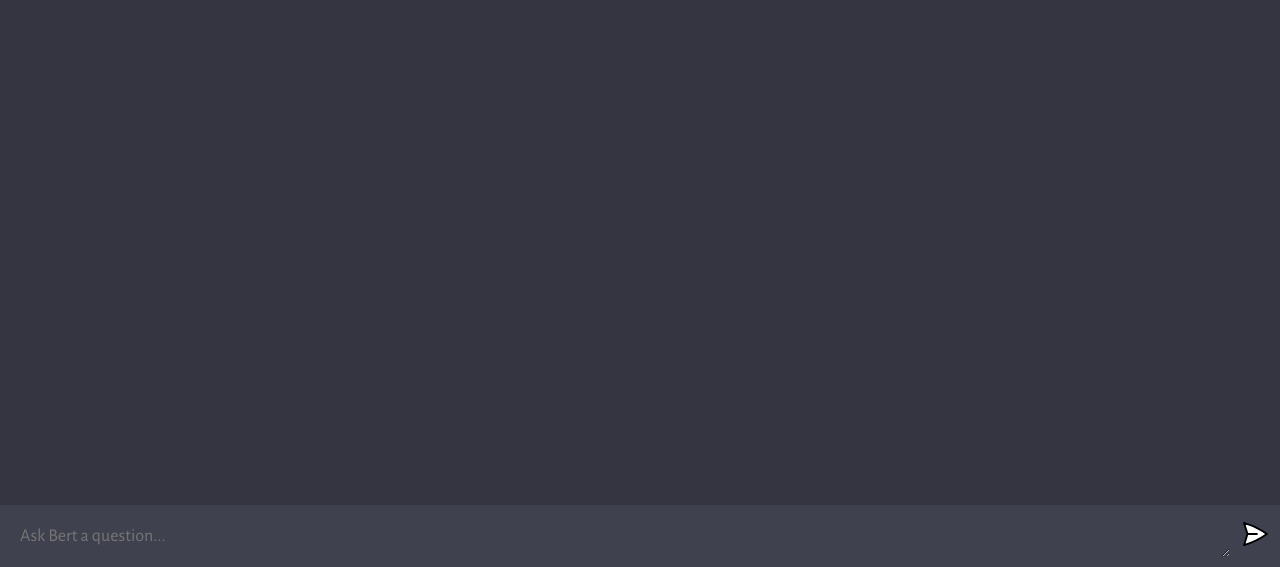
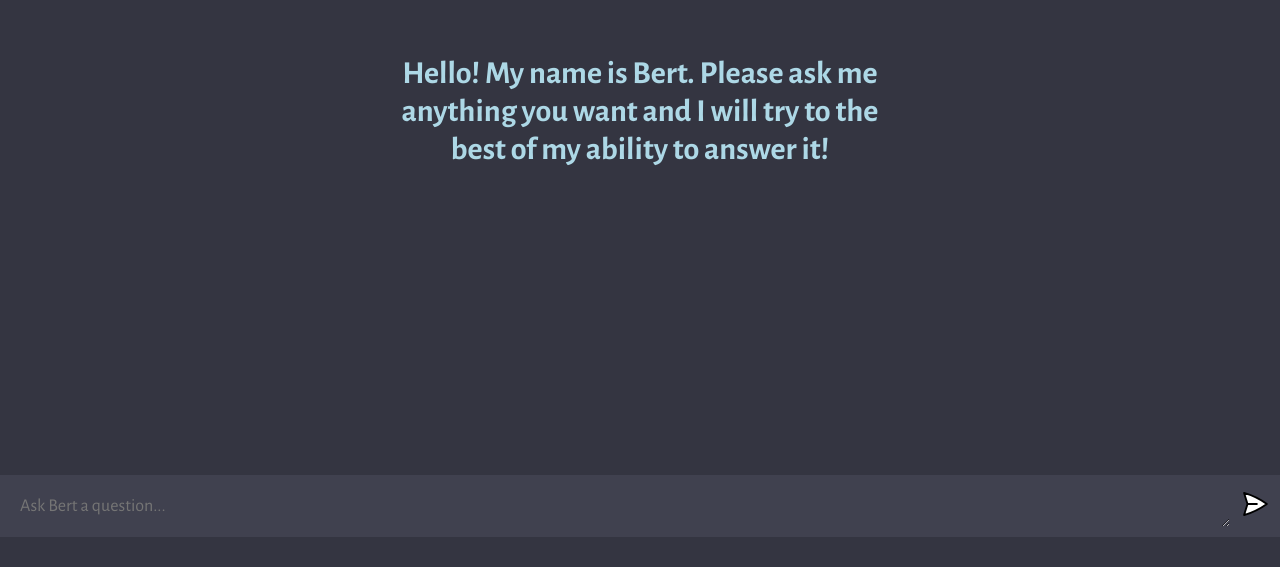
Before and after one commit to snatchstin/bertbotopenai, a website built with Vite: page client/index.html in a window 1280 px wide. Shown: the part 233-800 px from the top of the page. Built offline with nearby package versions, Linux system fonts and the light colour scheme.

Commit message:
testing main text and bert

```diff
--- a/client/index.html
+++ b/client/index.html
@@ -9,8 +9,18 @@
   </head>
   <body>
     <div id="app">
-      <div id="chat_container"></div>
-      <form>
+      <div id="chat_container">
+        <div
+          style="margin: auto; max-width: 500px; text-align: center"
+          id="introduction"
+        >
+          <h1 style="color: lightblue">
+            Hello! My name is Bert. Please ask me anything you want and I will
+            try to the best of my ability to answer it!
+          </h1>
+        </div>
+      </div>
+      <form style="margin-bottom: 30px">
         <textarea
           name="prompt"
           rows="1"
--- a/client/script.js
+++ b/client/script.js
@@ -3,6 +3,7 @@ import user from "./assets/user.svg";
 
 const form = document.querySelector("form");
 const chatContainer = document.querySelector("#chat_container");
+const introduction = document.getElementById("introduction");
 
 let loadInterval;
 
@@ -63,6 +64,8 @@ function chatStripe(isAi, value, uniqueId) {
 const handleSubmit = async (e) => {
   e.preventDefault();
 
+  introduction.style.display = "none";
+
   const data = new FormData(form);
 
   // user's chatstripe
--- a/server/server.js
+++ b/server/server.js
@@ -27,7 +27,7 @@ app.post("/", async (req, res) => {
 
     const response = await openai.createCompletion({
       model: "text-davinci-003",
-      prompt: `Your name is Bert and you are a helpful AI. Introduce yourself as Bert the friendly AI before answering the first prompt.
+      prompt: `Your name is Bert and you are a helpful AI. Introduce yourself as Bert the friendly AI only once.
       Person: ${prompt}?`,
       temperature: 0, // Higher values means the model will take more risks.
       max_tokens: 3000, // The maximum number of tokens to generate in the completion. Most models have a context length of 2048 tokens (except for the newest models, which support 4096).
```
